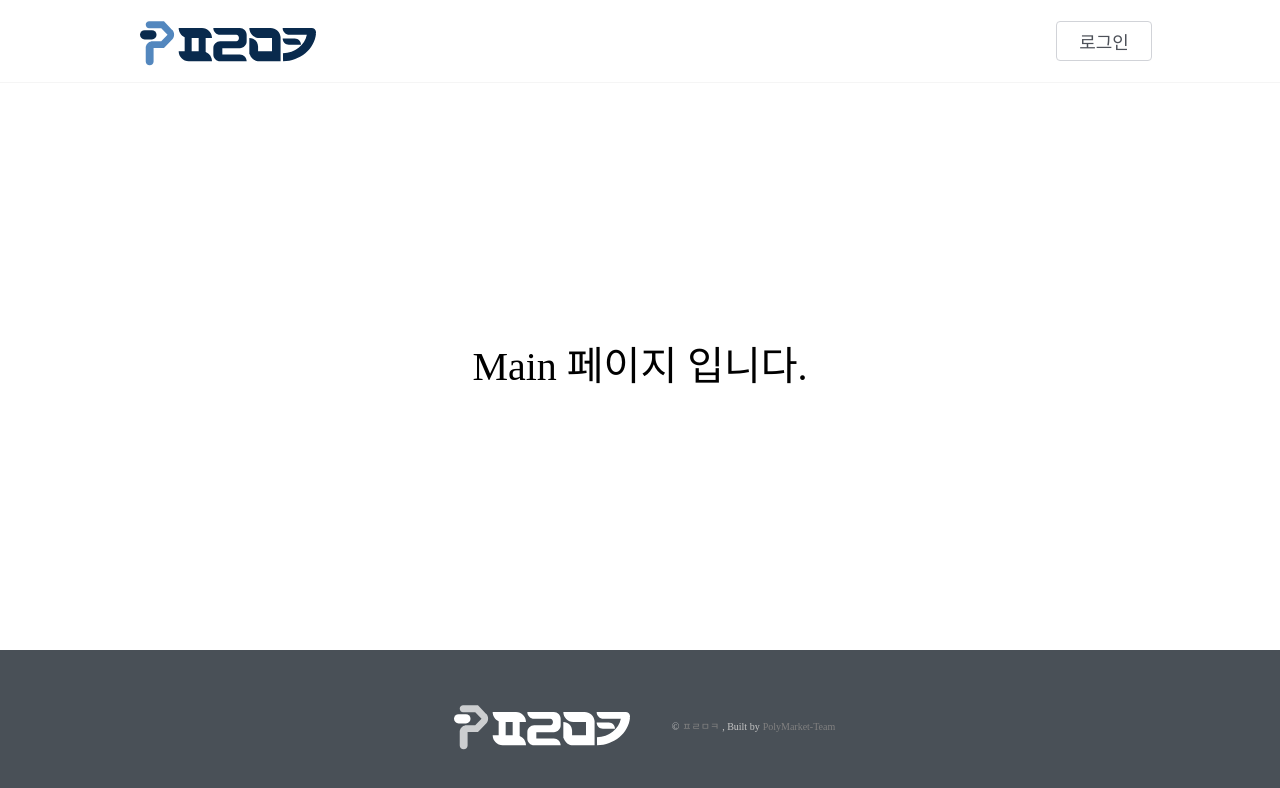
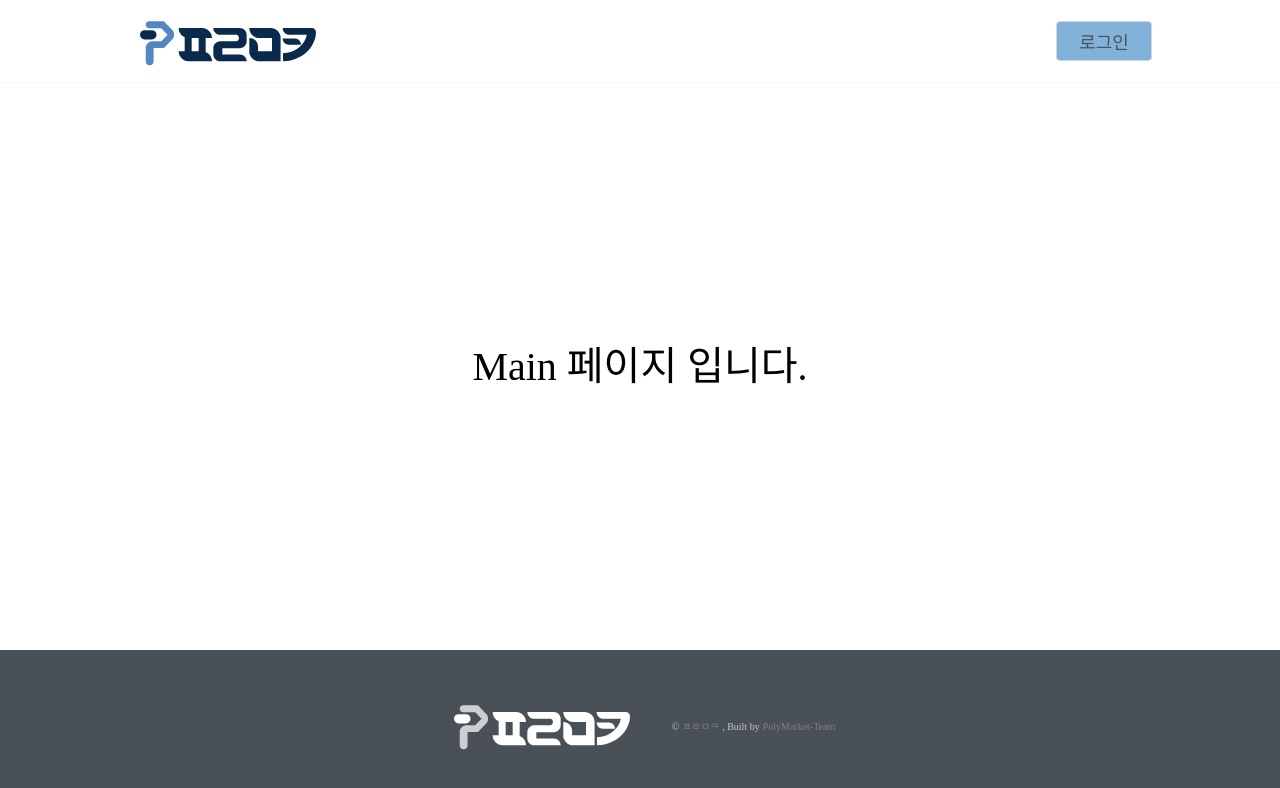
Before and after one commit to PolyMarket-Team/PolyMarket-Front, a React app: page / in a window 1280 px wide. Shown: the top 788 px of the page. Built offline with nearby package versions, Linux system fonts and the light colour scheme.

Commit message:
회원가입 페이지 UI 수정

```diff
--- a/src/components/Footer/style.js
+++ b/src/components/Footer/style.js
@@ -3,6 +3,7 @@ import styled from "@emotion/styled";
 export const FooterContainer = styled.footer`
     padding: 2rem;
     position: absolute;
+    left: 0;
     bottom: 0;
     width: 100%;
     height: 15rem;
--- a/src/components/UI/Button.js
+++ b/src/components/UI/Button.js
@@ -14,13 +14,13 @@ const StyledButton = styled.button`
     padding: 0.4rem 1.6rem;
     font-size: 1.8rem;
     color: #4d5159;
-    background-color: #fff;
+    background-color: #80b2da;
     border-radius: 4px;
     border: 1px solid #d1d3d8;
     cursor: pointer;
     transition: all 80ms linear;
     &:hover {
-        background-color: #80b2da;
+        box-shadow: 0 0 0 1px #80c0da;
     }
 
     &:disabled,
--- a/src/layouts/globalStyle.jsx
+++ b/src/layouts/globalStyle.jsx
@@ -95,12 +95,15 @@ const GlobalStyle = () => (
                 box-sizing: border-box;
             }
             html {
+                height: 100%;
                 font-size: 62.5%;
                 font-family: "Noto Sans KR", "sans-serif";
-                body {
-                    position: relative;
-                    padding-bottom: 15rem;
-                    min-height: 100vh;
+            }
+            body {
+                height: 100%;
+
+                #root {
+                    height: 100%;
                 }
             }
             ol,
--- a/src/layouts/index.jsx
+++ b/src/layouts/index.jsx
@@ -6,7 +6,6 @@ const Layout = (props) => {
     return props.auth ? (
         <>
             <>{props.children}</>
-            <Footer />
         </>
     ) : (
         <>
```
